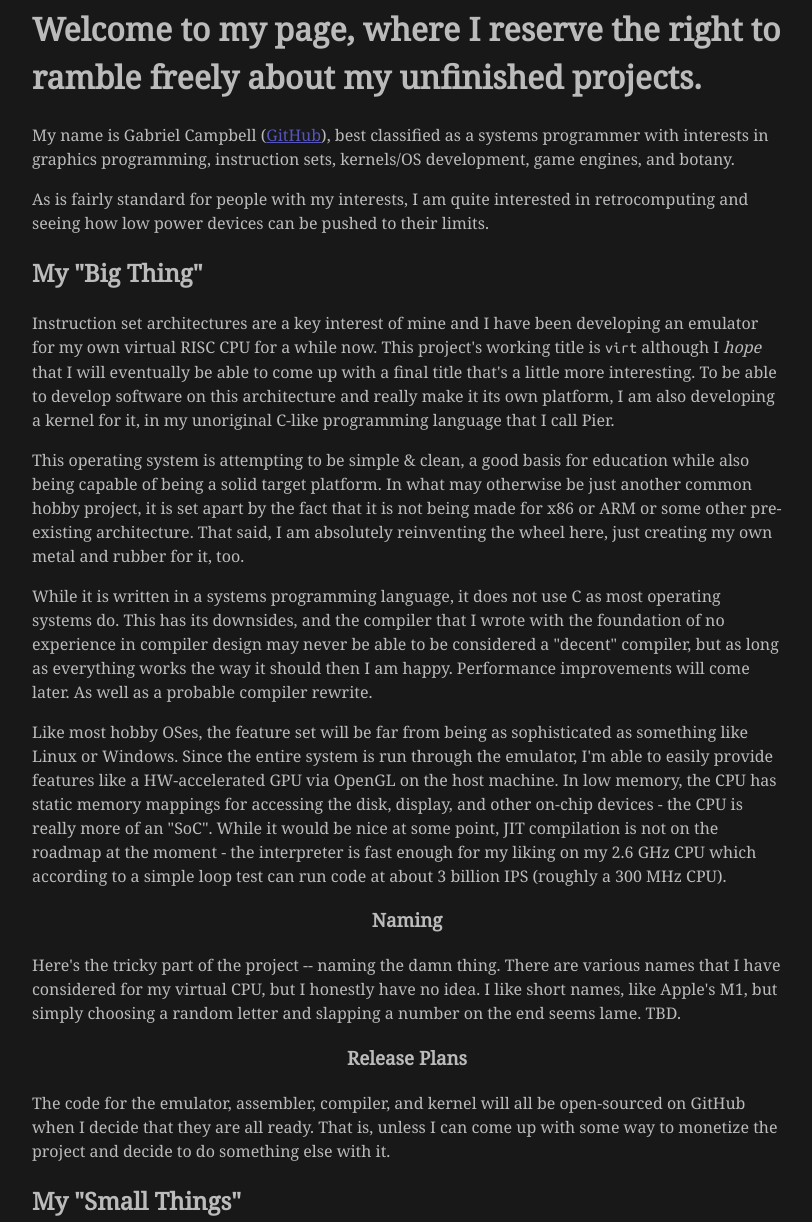
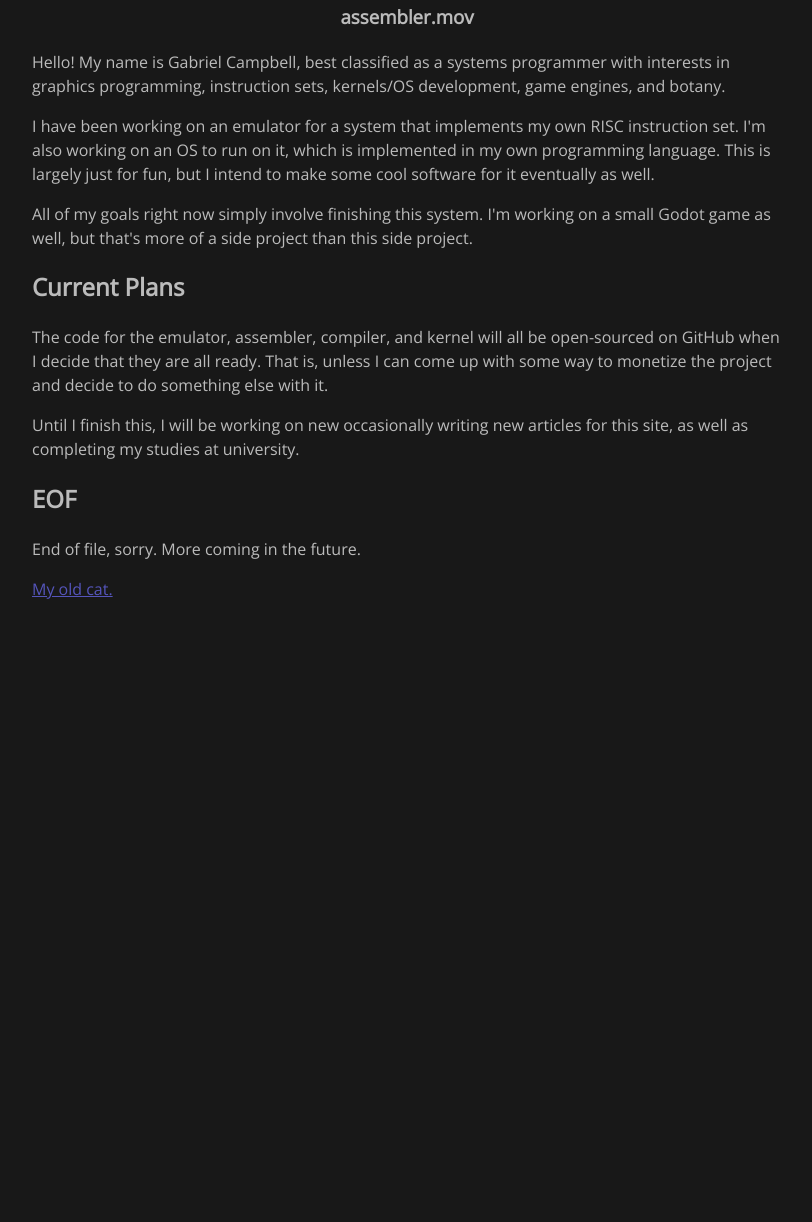
Before and after one commit to gabecampb/gabecampb.github.io, a plain HTML site: page index.html in a window 1280 px wide. Shown: the part 16-1238 px from the top of the page, without its empty margins (233-1045 px from the left). After the commit the page ends 800 px from the top, so only its background shows below. Drawn offline with nearby package versions, Linux system fonts and the light colour scheme.

Commit message:
Update home.md and change font to Open Sans

```diff
--- a/index.html
+++ b/index.html
@@ -6,7 +6,7 @@
 <title>assembler.mov</title>
 	<link rel="preconnect" href="https://fonts.googleapis.com">
 	<link rel="preconnect" href="https://fonts.gstatic.com" crossorigin>
-	<link href="https://fonts.googleapis.com/css2?family=Noto+Serif&family=Ubuntu+Mono&display=swap" rel="stylesheet">
+	<link href="https://fonts.googleapis.com/css2?family=Fredoka&family=Open+Sans&family=Ubuntu&family=Ubuntu+Mono&display=swap" rel="stylesheet">
 
 	<style>
 		code {
@@ -14,7 +14,7 @@
 		}
 		pre {
 			font-family: "Ubuntu Mono";
-			background: #F0F0F0;
+			background: #181818;
 		}
 		h3 {
 			text-align: center;
@@ -31,87 +31,28 @@
 	</style>
 </head>
 
-<body style="color:#BBBBBB; background-color: #181818;">
-	<div style="width:750px; font-family:Noto Serif; line-height:1.5; margin:auto">
-	<h1>Welcome to my page, where I reserve the right to ramble freely about my unfinished projects.</h1>
-<p>My name is Gabriel Campbell (<a href="https://github.com/gabecampb">GitHub</a>),
-best classified as a systems programmer with interests in graphics programming,
-instruction sets, kernels/OS development, game engines, and botany.</p>
-<p>As is fairly standard for people with my interests, I am quite interested in
-retrocomputing and seeing how low power devices can be pushed to their limits.</p>
-<h2>My "Big Thing"</h2>
-<p>Instruction set architectures are a key interest of mine and I have been
-developing an emulator for my own virtual RISC CPU for a while now. This
-project's working title is <code>virt</code> although I <em>hope</em> that I will eventually be
-able to come up with a final title that's a little more interesting. To be able
-to develop software on this architecture and really make it its own platform, I
-am also developing a kernel for it, in my unoriginal C-like programming language
-that I call Pier.</p>
-<p>This operating system is attempting to be simple &amp; clean, a good basis for
-education while also being capable of being a solid target platform. In what
-may otherwise be just another common hobby project, it is set apart by the fact
-that it is not being made for x86 or ARM or some other pre-existing architecture.
-That said, I am absolutely reinventing the wheel here, just creating my own
-metal and rubber for it, too.</p>
-<p>While it is written in a systems programming language, it does not
-use C as most operating systems do. This has its downsides, and the compiler
-that I wrote with the foundation of no experience in compiler design may never
-be able to be considered a "decent" compiler, but as long as everything works
-the way it should then I am happy. Performance improvements will come later.
-As well as a probable compiler rewrite.</p>
-<p>Like most hobby OSes, the feature set will be far from being as
-sophisticated as something like Linux or Windows. Since the entire system is run
-through the emulator, I'm able to easily provide features like a HW-accelerated
-GPU via OpenGL on the host machine. In low memory, the CPU has static memory
-mappings for accessing the disk, display, and other on-chip devices - the CPU
-is really more of an "SoC". While it would be nice at some point, JIT
-compilation is not on the roadmap at the moment - the interpreter is fast
-enough for my liking on my 2.6 GHz CPU which according to a simple loop test
-can run code at about 3 billion IPS (roughly a 300 MHz CPU).</p>
-<h3>Naming</h3>
-<p>Here's the tricky part of the project -- naming the damn thing. There are
-various names that I have considered for my virtual CPU, but I honestly have no
-idea. I like short names, like Apple's M1, but simply choosing a random letter
-and slapping a number on the end seems lame. TBD.</p>
-<h3>Release Plans</h3>
+<body style="color: #BBBBBB; background-color: #181818;">
+	<div style="width:750px; font-family:Open Sans; line-height:1.5; margin:auto">
+	<h3>assembler.mov</h3>
+<p>Hello! My name is Gabriel Campbell, best classified as a systems programmer
+with interests in graphics programming, instruction sets, kernels/OS development,
+game engines, and botany.</p>
+<p>I have been working on an emulator for a system that implements my own RISC
+instruction set. I'm also working on an OS to run on it, which is implemented
+in my own programming language. This is largely just for fun, but I intend to
+make some cool software for it eventually as well.</p>
+<p>All of my goals right now simply involve finishing this system. I'm working on a
+small Godot game as well, but that's more of a side project than this side
+project.</p>
+<h2>Current Plans</h2>
 <p>The code for the emulator, assembler, compiler, and kernel will all be
 open-sourced on GitHub when I decide that they are all ready. That is, unless I
 can come up with some way to monetize the project and decide to do something
 else with it.</p>
-<h2>My "Small Things"</h2>
-<p>I do other things than work on that big project, just not that much. I am very
-focused (read: lazy) and nothing stimulates me as much as <code>virt</code>. I pretty much
-only write in C because OOP is bloat (joke... I just don't like it), although I
-have some experience in some other languages including Python and JavaScript,
-albeit mostly through university projects. On my GitHub, there is a "fun" little
-zombie shooting FPS game that you can play in your browser, which I wrote in
-JavaScript and WebGL for a computer graphics course that I took.</p>
-<p>I've also created a few software renderers in the past, and a couple of
-rudimentary 3D rendering engines in the first couple years I've been programming.
-When I was in my second last year of high school, I wrote <a href="Triangles, Step by Step.pdf">this little write-up</a> on how to
-render triangles. I think it's a cute little read. I also created over the
-course of a few years a bytecode set which was the project which ultimately
-led me to what I'm working on now, and for which I wrote a large specification
-(something I wish I had for my current project) including a 3D audio API, a
-modern graphics API including a custom shader bytecode to GLSL translator,
-with ray tracing, compute, and other things. I also wrote a VM for it which
-supported the minimum feature set and may or may not be published in the future.</p>
-<p>That was a really fun project that I worked on throughout high school and it was the original
-target platform for Pier. I eventually abandoned it due to it being poorly designed for
-interpreter efficiency and I didn't like how separate it was from how computers
-actually work (it didn't even have interrupts!). It would have been suitable for
-software development, but not OS development, and I didn't like that. On top of
-all this, I started to structure my projects better than I used to, and
-refactoring code for a suboptimal project would've been a waste of time.</p>
-<p>I have done a few smaller things on the GBA in the past, nothing really of
-substance, but I loved working with memory and registers directly, as well as
-pushing the slow as heck 16 MHz CPU. All low-level programmers should try
-programming the GBA at some point. I hope to work on more projects on the GBA
-in the future but for now I don't have much energy outside of working on my
-big project, studying, and life stuff.</p>
-<h2>End of Page</h2>
-<p>This is the end of my page. Really, that's it. I will add more here in the
-future, allegedly.</p>
+<p>Until I finish this, I will be working on new occasionally writing new articles
+for this site, as well as completing my studies at university.</p>
+<h2>EOF</h2>
+<p>End of file, sorry. More coming in the future.</p>
 <p><a href="cat.jpg">My old cat.</a></p>
 	</div>
 </body>
```
Also changed, not shown: template.html (+4 -4 lines), 1 other file.
